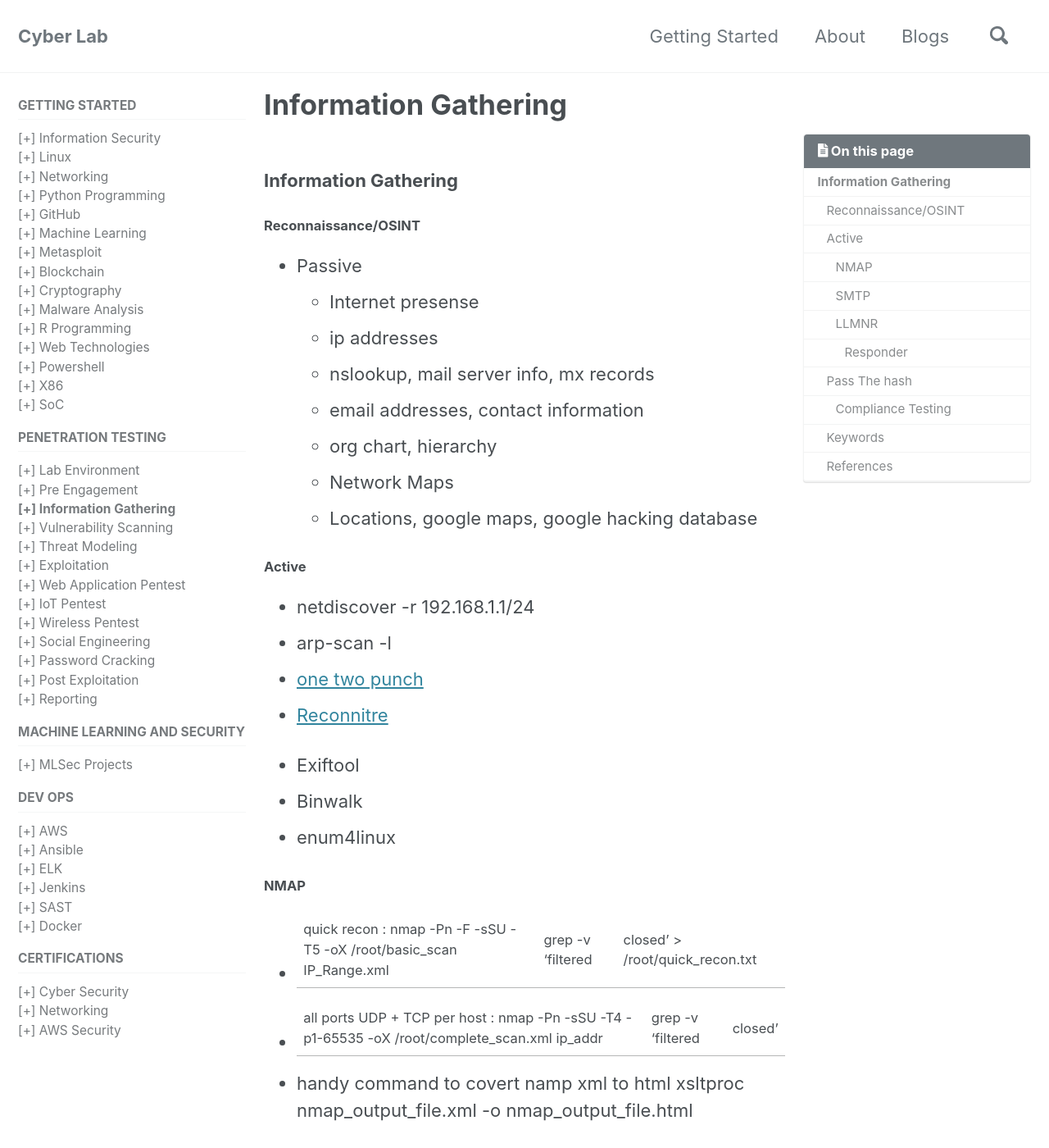
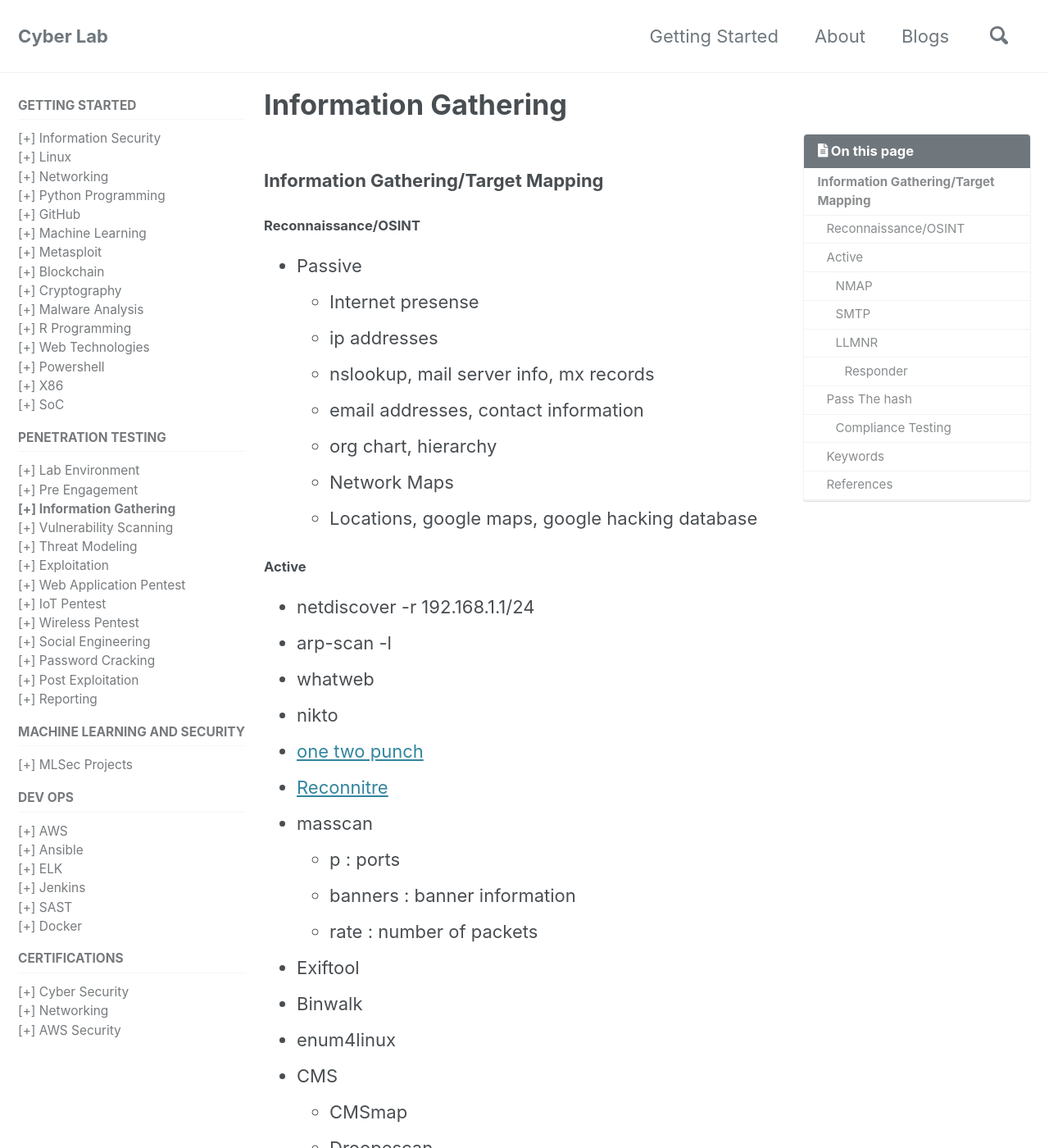
Before and after one commit to mohareti/cyberlab, a Jekyll site: the page built from _pentest/02_info-gathering.md, in a window 1280 px wide and 1400 px high. Shown: the whole window at 82% size. Built offline with Jekyll 4.4.1, drawn with Linux system fonts in a browser that asks for light colours; cached includes are drawn as plain includes; nearby versions of some CDN libraries; some of the changed text lies outside the part shown.

Commit message:
Update 02_info-gathering.md

```diff
--- a/_pentest/02_info-gathering.md
+++ b/_pentest/02_info-gathering.md
@@ -4,7 +4,7 @@ permalink: /pentest/02_info-gathering/
 toc: true
 ---
 
-### Information Gathering
+### Information Gathering/Target Mapping
 #### Reconnaissance/OSINT
   - Passive
     - Internet presense
@@ -19,12 +19,23 @@ toc: true
 #### Active
 - netdiscover -r 192.168.1.1/24
 - arp-scan -l
+- whatweb
+- nikto
 - [one two punch](https://github.com/superkojiman/onetwopunch)
 - [Reconnitre](https://github.com/codingo/Reconnoitre)
-
+- masscan
+  - p : ports
+  - banners : banner information
+  - rate : number of packets
 - Exiftool
 - Binwalk
 - enum4linux
+- CMS
+  - CMSmap
+  - Droopescan
+  - wpscan
+  - Joomscan
+- ssl : sslyze
 
 ##### NMAP
 - quick recon : nmap -Pn -F -sSU -T5 -oX /root/basic_scan IP_Range.xml | grep -v 'filtered|closed' > /root/quick_recon.txt
```
